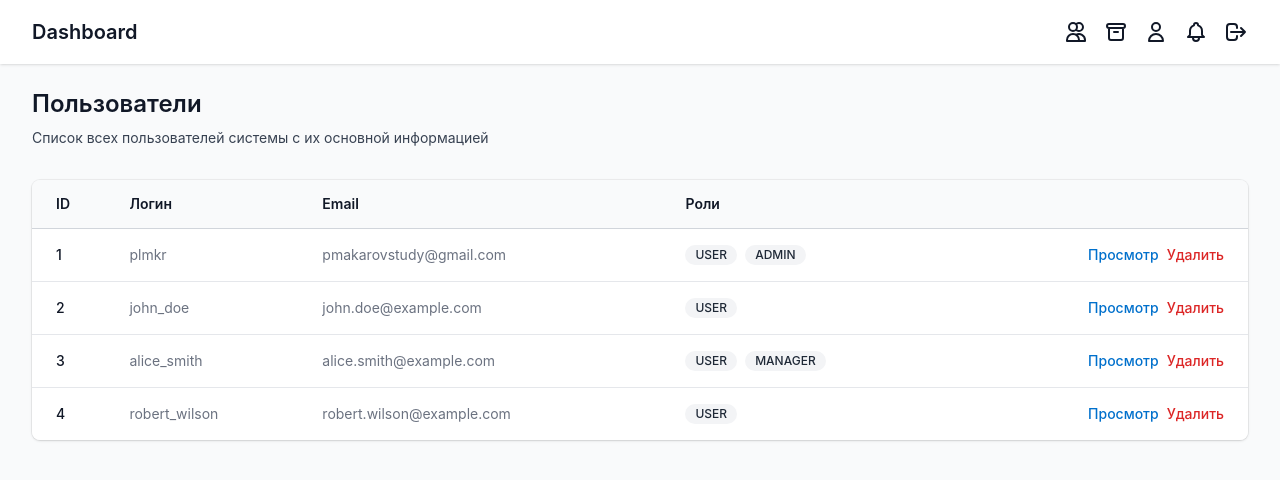
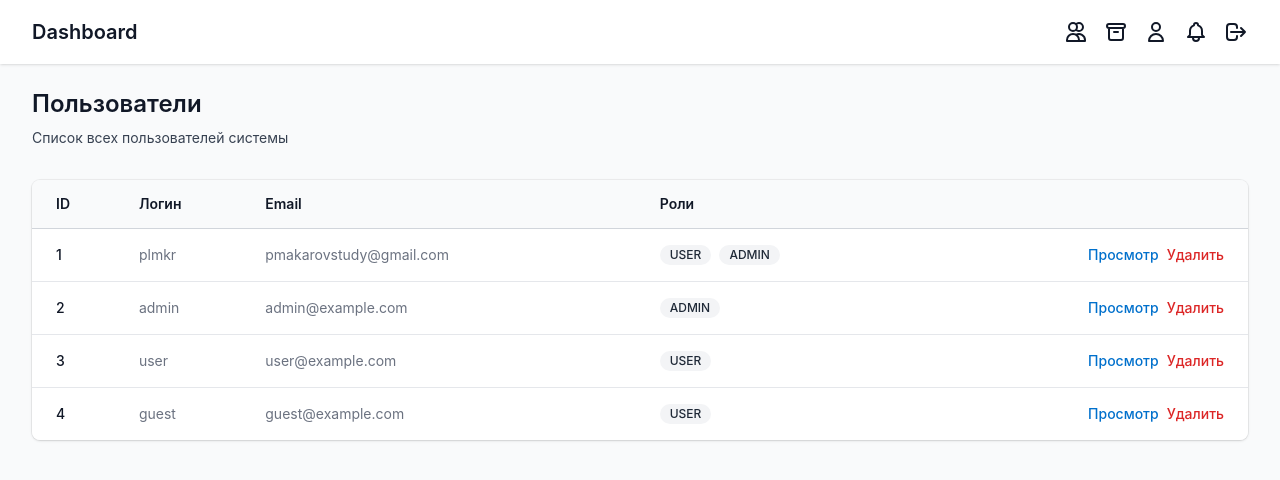
Before and after one commit to plmkr-std/bolt-project, an Angular app: page /users in a window 1280 px wide. Shown: the top 480 px of the page. Built offline with nearby package versions, Linux system fonts and the light colour scheme.

Commit message:
Updated users.component.ts

```diff
--- a/src/app/components/users/users.component.ts
+++ b/src/app/components/users/users.component.ts
@@ -20,7 +20,7 @@ import { ConfirmModalComponent } from '../shared/confirm-modal/confirm-modal.com
             <div class="sm:flex-auto">
               <h1 class="text-2xl font-semibold text-gray-900">Пользователи</h1>
               <p class="mt-2 text-sm text-gray-700">
-                Список всех пользователей системы с их основной информацией
+                Список всех пользователей системы
               </p>
             </div>
           </div>
@@ -129,8 +129,8 @@ export class UsersComponent implements OnInit {
     },
     {
       id: 2,
-      username: 'john_doe',
-      email: 'john.doe@example.com',
+      username: 'admin',
+      email: 'admin@example.com',
       firstName: 'John',
       lastName: 'Doe',
       dateOfBirth: '1990-05-15',
@@ -138,13 +138,13 @@ export class UsersComponent implements OnInit {
       createdAt: '2025-04-10T09:15:30',
       updatedAt: '2025-05-11T14:20:15',
       roles: [
-        { id: 1, name: 'ROLE_USER' }
+        { id: 2, name: 'ROLE_ADMIN' }
       ]
     },
     {
       id: 3,
-      username: 'alice_smith',
-      email: 'alice.smith@example.com',
+      username: 'user',
+      email: 'user@example.com',
       firstName: 'Alice',
       lastName: 'Smith',
       dateOfBirth: '1995-08-22',
@@ -152,14 +152,13 @@ export class UsersComponent implements OnInit {
       createdAt: '2025-03-20T16:40:00',
       updatedAt: '2025-05-10T11:05:45',
       roles: [
-        { id: 1, name: 'ROLE_USER' },
-        { id: 3, name: 'ROLE_MANAGER' }
+        { id: 1, name: 'ROLE_USER' }
       ]
     },
     {
       id: 4,
-      username: 'robert_wilson',
-      email: 'robert.wilson@example.com',
+      username: 'guest',
+      email: 'guest@example.com',
       firstName: 'Robert',
       lastName: 'Wilson',
       dateOfBirth: '1988-11-30',
```
